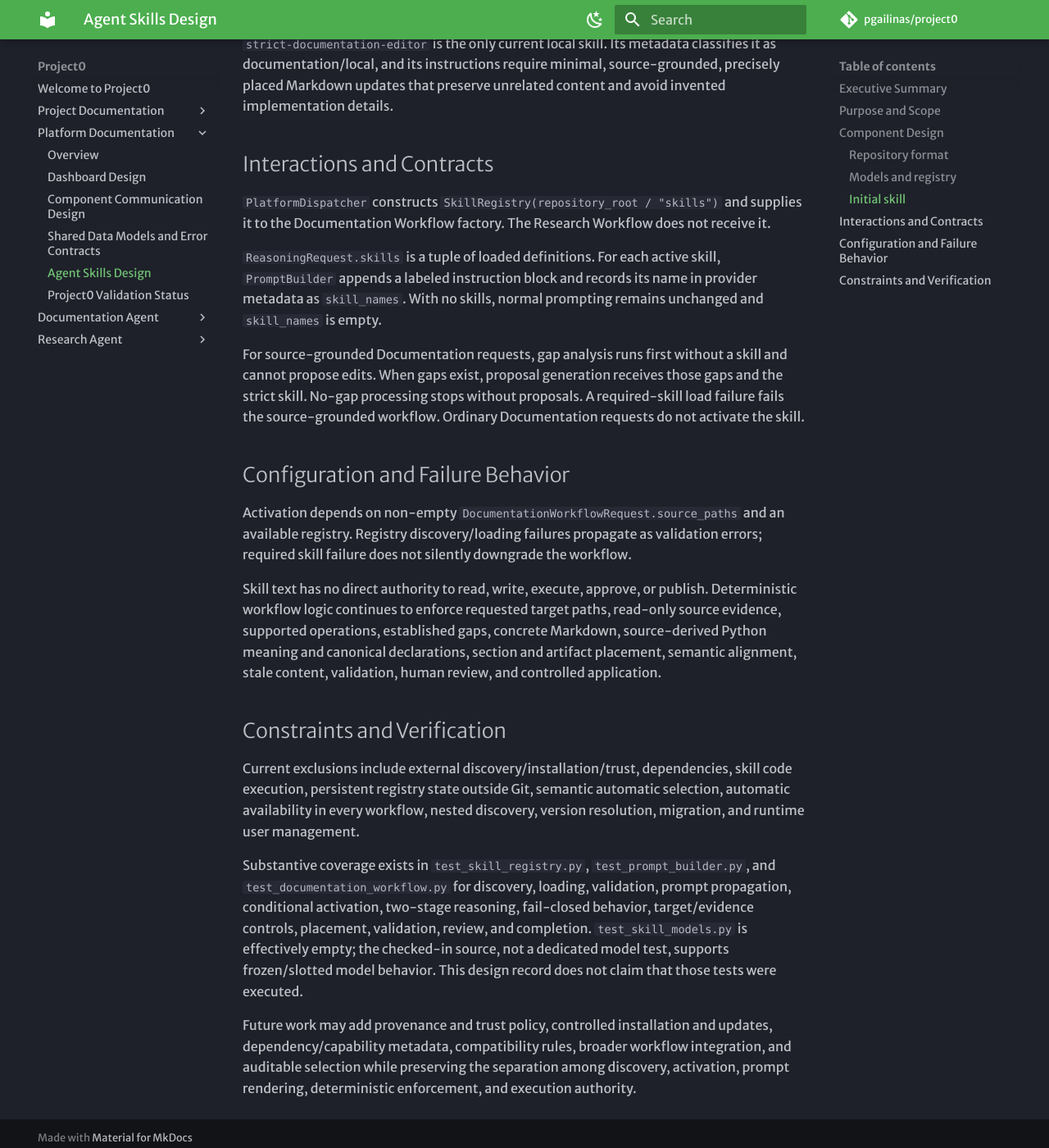
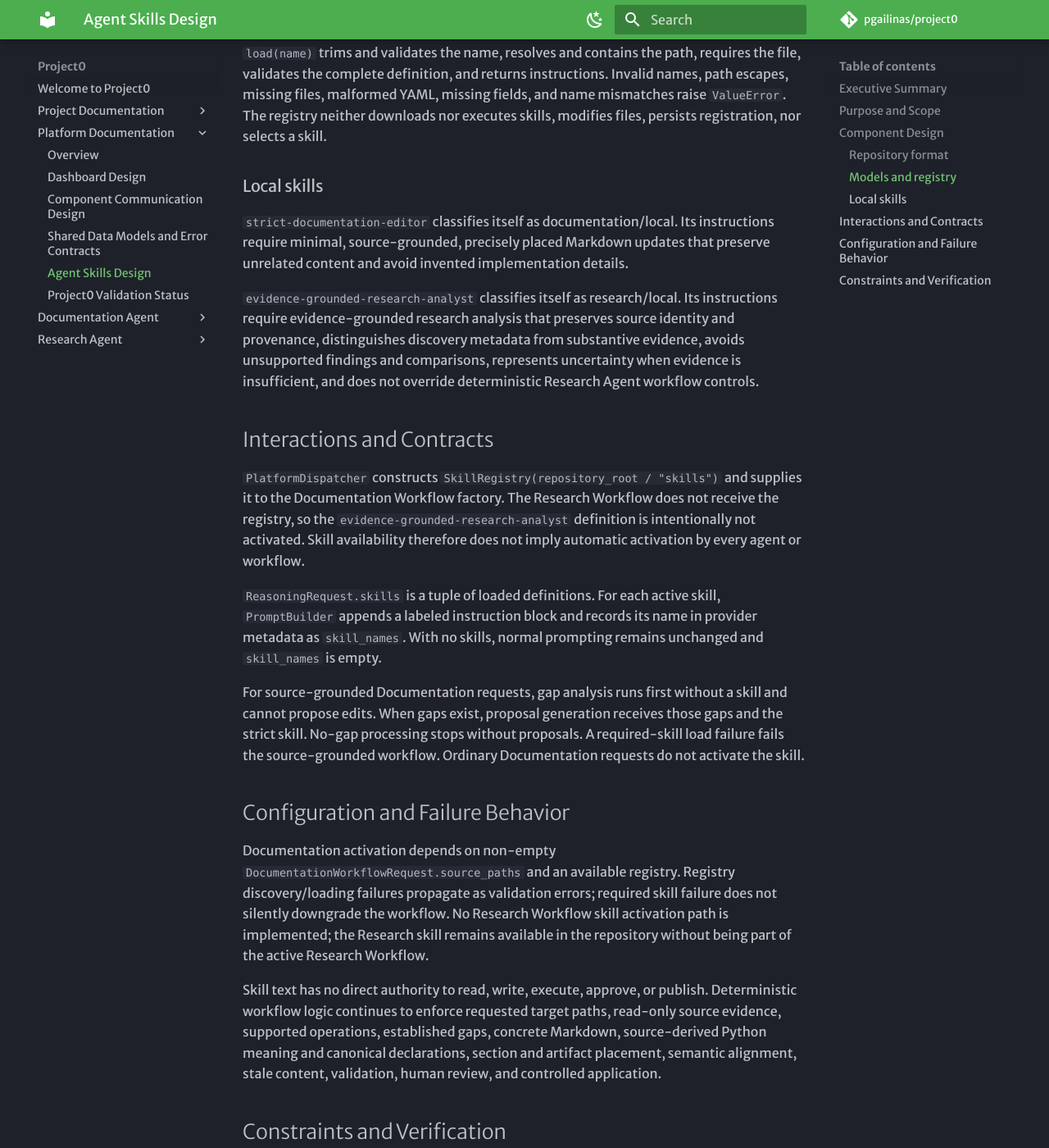
Before and after one commit to pgailinas/project0, an MkDocs documentation site: the page built from docs/platform/Agent_Skills_Design.md, in a window 1280 px wide and 1400 px high, scrolled down 1719 px. Shown: the whole window at 82% size. Built offline with MkDocs 1.6.1 and Material for MkDocs 9.7.7, drawn with Linux system fonts in a browser that asks for light colours; some web fonts are replaced; comment, search, counter and statistics services are not loaded; some of the changed text lies outside the part shown.

Commit message:
Describe selective usage of SKILL feature across agents

````diff
--- a/docs/platform/Agent_Skills_Design.md
+++ b/docs/platform/Agent_Skills_Design.md
@@ -1,20 +1,26 @@
 # Agent Skills Design
 
-**Version:** 0.4
+**Version:** 0.6
 **Owner:** Project0
-**Last Updated:** 2026-09-11
-**Status:** Implemented foundation with one workflow-specific local skill
+**Last Updated:** 2026-09-13
+**Status:** Implemented foundation with two repository-local skills; selective workflow integration
 **Source Baseline:** `main` at `da217ae42f7ceeffc95a84c6baad3dc4376a18f9`
 
 ## Executive Summary
 
 Project0 supports repository-local, version-controlled instruction packages
 that are discovered and validated by a shared registry, explicitly activated by
-a workflow, and attached to reasoning requests. The current implementation is
-deliberately narrow: only source-grounded Documentation Workflow proposal
-generation activates the `strict-documentation-editor` skill. Skills guide the
-model; deterministic Python controls retain authority over scope, evidence,
-validation, review, and repository changes.
+a workflow, and attached to reasoning requests. Two local skill definitions now
+exist: `strict-documentation-editor` and
+`evidence-grounded-research-analyst`. Runtime integration is intentionally
+selective rather than agent-wide: source-grounded Documentation Workflow
+proposal generation activates `strict-documentation-editor`, while the
+Research Workflow does not activate `evidence-grounded-research-analyst`.
+Research Agent evaluation showed that broad skill activation degraded relevance
+scoring and contributed to Research Direction warnings, so the Research
+integration was reverted. Skills guide the model; deterministic Python controls
+retain authority over scope, evidence, validation, review, and repository
+changes.
 
 ## Purpose and Scope
 
@@ -36,6 +42,8 @@
 
 ```text
 skills/
+├── evidence-grounded-research-analyst/
+│   └── SKILL.md
 └── strict-documentation-editor/
     └── SKILL.md
 ```
@@ -64,18 +72,28 @@
 name mismatches raise `ValueError`. The registry neither downloads nor executes
 skills, modifies files, persists registration, nor selects a skill.
 
-### Initial skill
+### Local skills
 
-`strict-documentation-editor` is the only current local skill. Its metadata
-classifies it as documentation/local, and its instructions require minimal,
-source-grounded, precisely placed Markdown updates that preserve unrelated
-content and avoid invented implementation details.
+`strict-documentation-editor` classifies itself as documentation/local. Its
+instructions require minimal, source-grounded, precisely placed Markdown
+updates that preserve unrelated content and avoid invented implementation
+details.
+
+`evidence-grounded-research-analyst` classifies itself as research/local. Its
+instructions require evidence-grounded research analysis that preserves source
+identity and provenance, distinguishes discovery metadata from substantive
+evidence, avoids unsupported findings and comparisons, represents uncertainty
+when evidence is insufficient, and does not override deterministic Research
+Agent workflow controls.
 
 ## Interactions and Contracts
 
 `PlatformDispatcher` constructs `SkillRegistry(repository_root / "skills")`
 and supplies it to the Documentation Workflow factory. The Research Workflow
-does not receive it.
+does not receive the registry, so the
+`evidence-grounded-research-analyst` definition is intentionally not activated.
+Skill availability therefore does not imply automatic activation by every
+agent or workflow.
 
 `ReasoningRequest.skills` is a tuple of loaded definitions. For each active
 skill, `PromptBuilder` appends a labeled instruction block and records its name
@@ -90,10 +108,12 @@
 
 ## Configuration and Failure Behavior
 
-Activation depends on non-empty `DocumentationWorkflowRequest.source_paths` and
-an available registry. Registry discovery/loading failures propagate as
-validation errors; required skill failure does not silently downgrade the
-workflow.
+Documentation activation depends on non-empty
+`DocumentationWorkflowRequest.source_paths` and an available registry. Registry
+discovery/loading failures propagate as validation errors; required skill
+failure does not silently downgrade the workflow. No Research Workflow skill
+activation path is implemented; the Research skill remains available in the
+repository without being part of the active Research Workflow.
 
 Skill text has no direct authority to read, write, execute, approve, or publish.
 Deterministic workflow logic continues to enforce requested target paths,
@@ -106,8 +126,10 @@
 
 Current exclusions include external discovery/installation/trust, dependencies,
 skill code execution, persistent registry state outside Git, semantic automatic
-selection, automatic availability in every workflow, nested discovery, version
-resolution, migration, and runtime user management.
+selection, automatic availability in every workflow, Research Workflow skill
+activation, nested discovery, version resolution, migration, and runtime user
+management. Skills are applied only where controlled evaluation shows that the
+additional instruction layer improves the target workflow.
 
 Substantive coverage exists in `test_skill_registry.py`,
 `test_prompt_builder.py`, and `test_documentation_workflow.py` for discovery,
@@ -115,10 +137,12 @@
 reasoning, fail-closed behavior, target/evidence controls, placement,
 validation, review, and completion. `test_skill_models.py` is effectively empty;
 the checked-in source, not a dedicated model test, supports frozen/slotted model
-behavior. This design record does not claim that those tests were executed.
+behavior.
 
-Future work may add provenance and trust policy, controlled installation and
-updates, dependency/capability metadata, compatibility rules, broader workflow
-integration, and auditable selection while preserving the separation among
-discovery, activation, prompt rendering, deterministic enforcement, and
-execution authority.
+Future work may revisit stage-specific Research skill activation only where
+controlled evaluation demonstrates value without degrading candidate selection,
+relevance scoring, or downstream synthesis. Other future work may add provenance
+and trust policy, controlled installation and updates, dependency/capability
+metadata, compatibility rules, broader selective workflow integration, and
+auditable selection while preserving the separation among discovery, activation,
+prompt rendering, deterministic enforcement, and execution authority.
````
Also changed, not shown: other parts of docs/platform/Agent_Skills_Design.md (+3 -3 lines).
